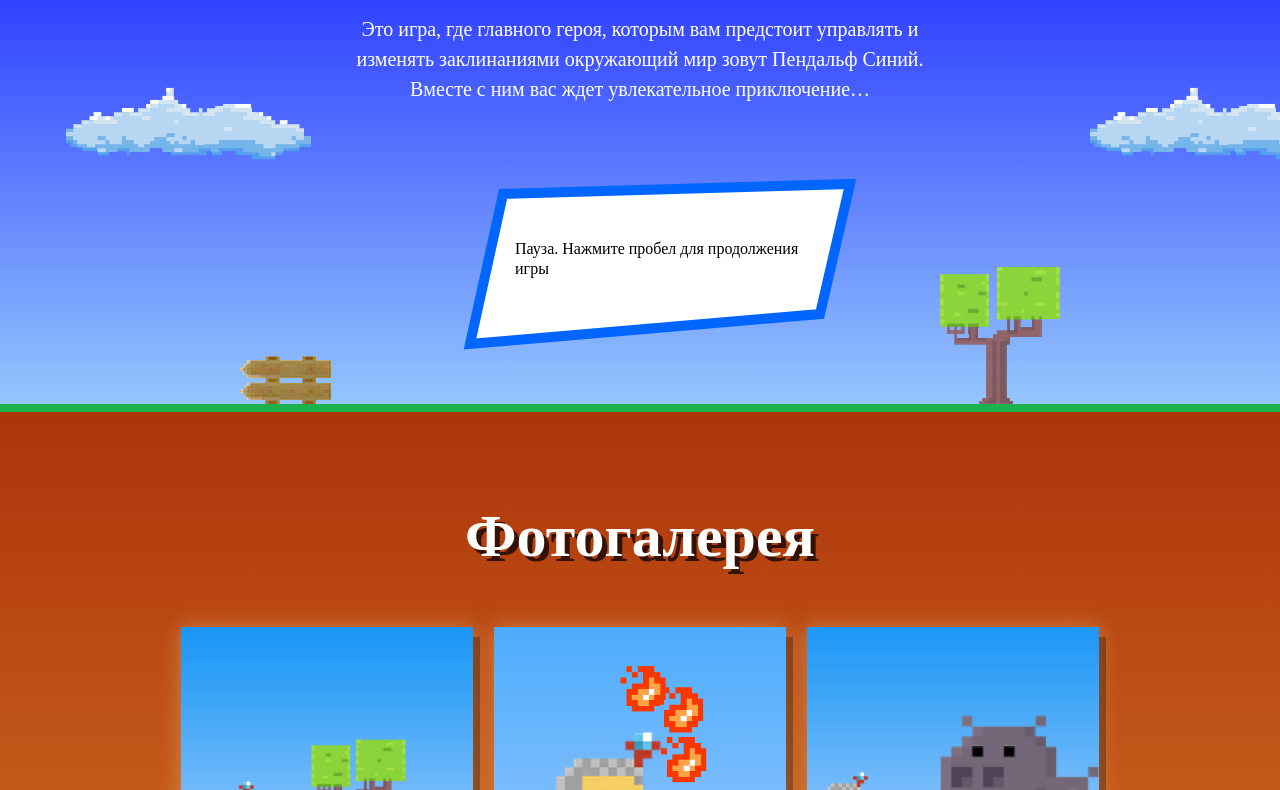
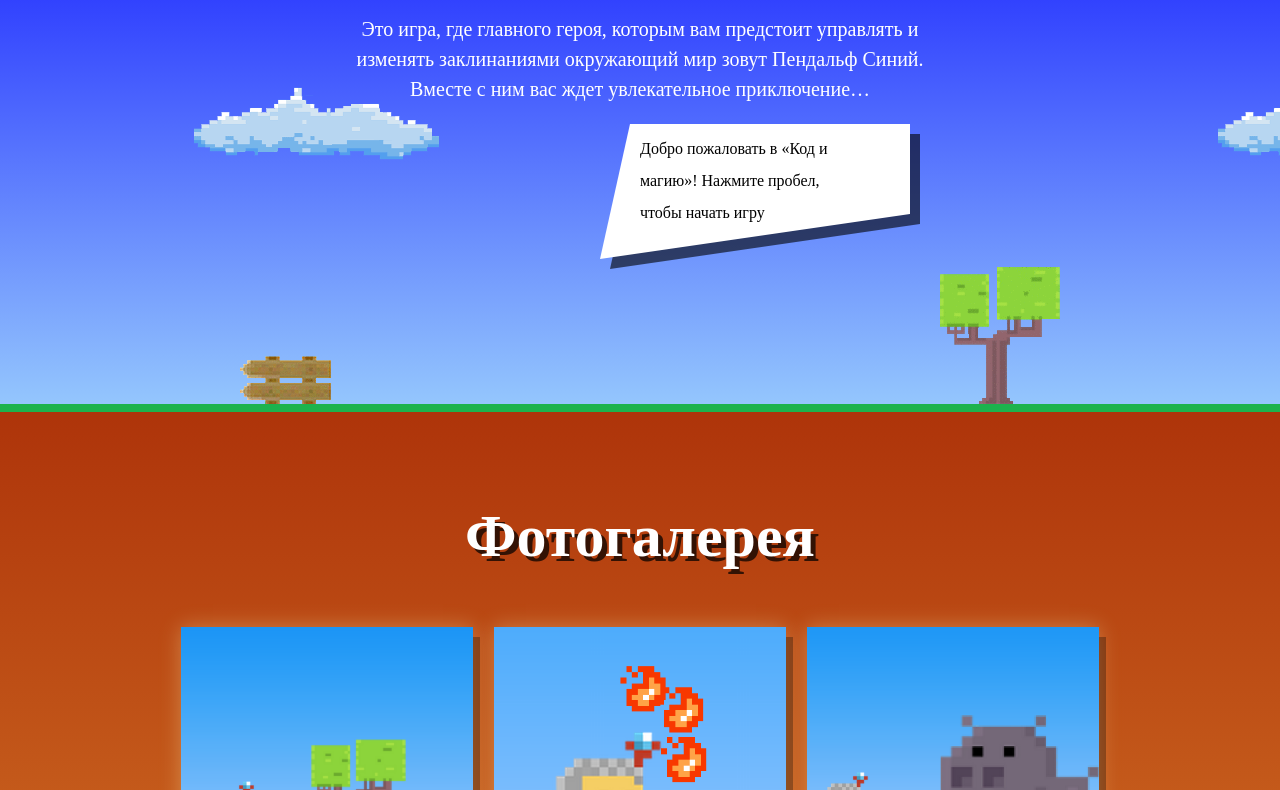
Before and after one commit to misterblblbl/30917-code-and-magick, a website: page build/index.html in a window 1280 px wide. Shown: the part 203-993 px from the top of the page. Drawn offline with Linux system fonts and the light colour scheme; a web font is replaced by a local one.

Commit message:
Добавила отрисовку сообщения на игровом экране

```diff
--- a/build/index.html
+++ b/build/index.html
@@ -119,9 +119,10 @@
   </article>
 </template>
 
-<script src="js/check.js"></script>
+<!--<script src="js/check.js"></script>-->
 <script src="js/form.js"></script>
-<script src="js/game-stat.min.js"></script>
+<script src="js/game.js"></script>
+<!--<script src="js/game-stat.min.js"></script>-->
 
 </body>
 </html>
--- a/build/js/check.js
+++ b/build/js/check.js
@@ -3,7 +3,7 @@
 // Проанализировать параметры и вывести соответствующее сообщение-строку
 function getMessage(a, b) {
   if (typeof a == 'boolean') {
-    if(a == true) {
+    if(a) {
       return 'Я попал в ' + b + ' .';
     } else  {
       return 'Я никуда не попал';
--- a/build/js/game.js
+++ b/build/js/game.js
@@ -378,18 +378,82 @@
      * Отрисовка экрана паузы.
      */
     _drawPauseScreen: function() {
+
+      /**
+       * Отрисовка окна длиной width и высторой height, в которое будет выводиться сообщение.
+       */
+      var drawMessageWindow = function(ctx, width, height, coordinateX, coordinateY, messageText) {
+        var shadowOffset = 10;
+        ctx.fillStyle = 'rgba(0, 0, 0, 0.6)';
+        ctx.beginPath();
+        ctx.moveTo(coordinateX, coordinateY);
+        ctx.lineTo(coordinateX + width, coordinateY);
+        ctx.lineTo(coordinateX + width, coordinateY + height);
+        ctx.lineTo(coordinateX - 30, coordinateY + height * 1.5);
+        ctx.lineTo(coordinateX, coordinateY);
+        ctx.closePath();
+        ctx.fill();
+
+        ctx.fillStyle = 'white';
+        ctx.beginPath();
+        ctx.moveTo(coordinateX - shadowOffset, coordinateY - shadowOffset);
+        ctx.lineTo(coordinateX - shadowOffset + width, coordinateY - shadowOffset);
+        ctx.lineTo(coordinateX - shadowOffset + width, coordinateY - shadowOffset + height);
+        ctx.lineTo(coordinateX - 30 - shadowOffset, coordinateY - shadowOffset + height * 1.5);
+        ctx.lineTo(coordinateX - shadowOffset, coordinateY - shadowOffset);
+        ctx.closePath();
+        ctx.fill();
+
+        ctx.fillStyle = 'black';
+        ctx.font = '16px PT Mono';
+
+        var lineNumber = drawMessage(messageText, width * 0.8, 16, coordinateX, coordinateY, ctx);
+        console.log(lineNumber);
+      };
+
+      var drawMessage = function(message, width, fontSize, coordinateX, coordinateY, context) {
+        var lettersInLine = Math.floor(width / (fontSize / 2));
+        var endOfLine = 0;
+        var beginningOfLine = 0;
+
+        for (var lineNumber = 0; lineNumber <= Math.ceil(message.length / lettersInLine); lineNumber++ ) {
+          if (message.length - endOfLine > lettersInLine) {
+            endOfLine = message.slice(0, beginningOfLine + lettersInLine).lastIndexOf(' ') + 1;
+            context.fillText(message.slice(beginningOfLine, endOfLine), coordinateX, coordinateY + 20 + lineNumber * 32);
+            beginningOfLine = endOfLine;
+          } else {
+            context.fillText(message.slice(endOfLine, message.length), coordinateX, coordinateY + 20 + lineNumber * 32);
+            lineNumber++;
+            break;
+          }
+        }
+        return lineNumber;
+      };
+
       switch (this.state.currentStatus) {
         case Verdict.WIN:
-          console.log('you have won!');
+          drawMessageWindow(this.ctx,
+            this.canvas.width * 0.4, this.canvas.height * 0.3,
+            this.canvas.width / 2, this.canvas.height * 0.1,
+            'Поздравляю! Вы победили!');
           break;
         case Verdict.FAIL:
-          console.log('you have failed!');
+          drawMessageWindow(this.ctx,
+            this.canvas.width * 0.4, this.canvas.height * 0.3,
+            this.canvas.width / 2, this.canvas.height * 0.1,
+            'Ой :-( Вы проиграли. Нажмите пробел, чтобы попробовать ещё раз.');
           break;
         case Verdict.PAUSE:
-          console.log('game is on pause!');
+          drawMessageWindow(this.ctx,
+            this.canvas.width * 0.4, this.canvas.height * 0.3,
+            this.canvas.width / 2, this.canvas.height * 0.1,
+            'Игра на паузе');
           break;
         case Verdict.INTRO:
-          console.log('welcome to the game! Press Space to start');
+          drawMessageWindow(this.ctx,
+            this.canvas.width * 0.4, this.canvas.height * 0.3,
+            this.canvas.width / 2, this.canvas.height * 0.1,
+            'Добро пожаловать в «Код и магию»! Нажмите пробел, чтобы начать игру');
           break;
       }
     },
```
